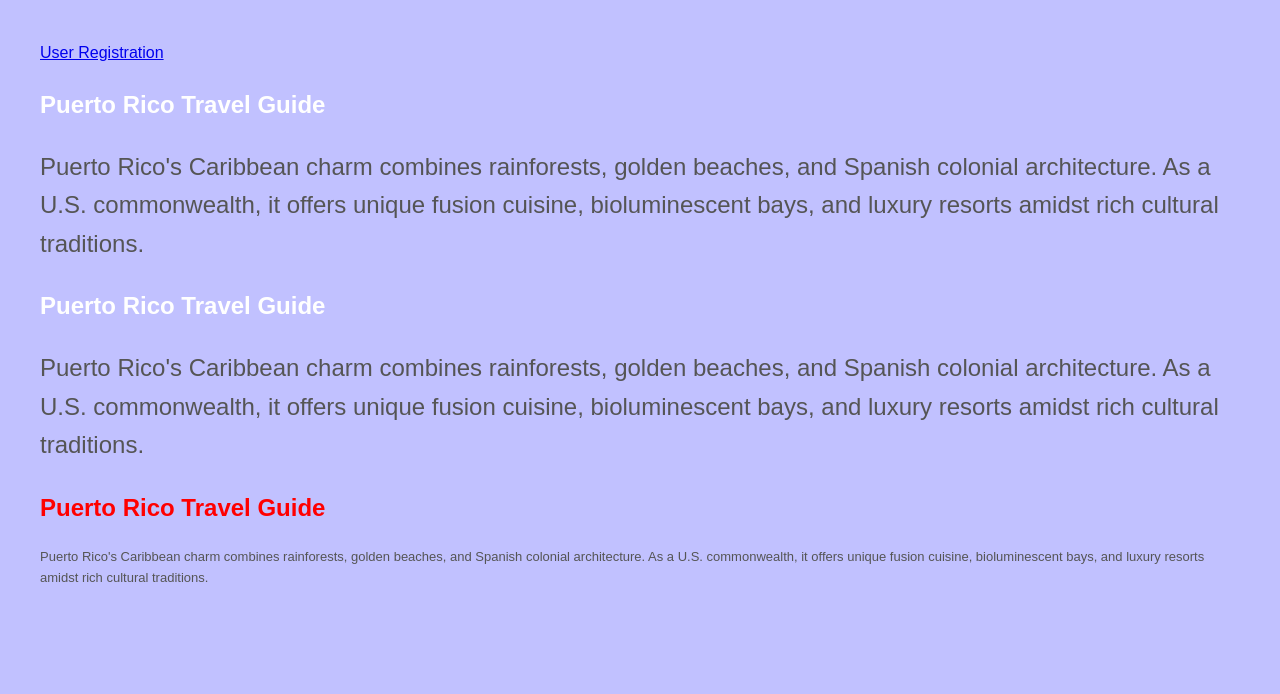
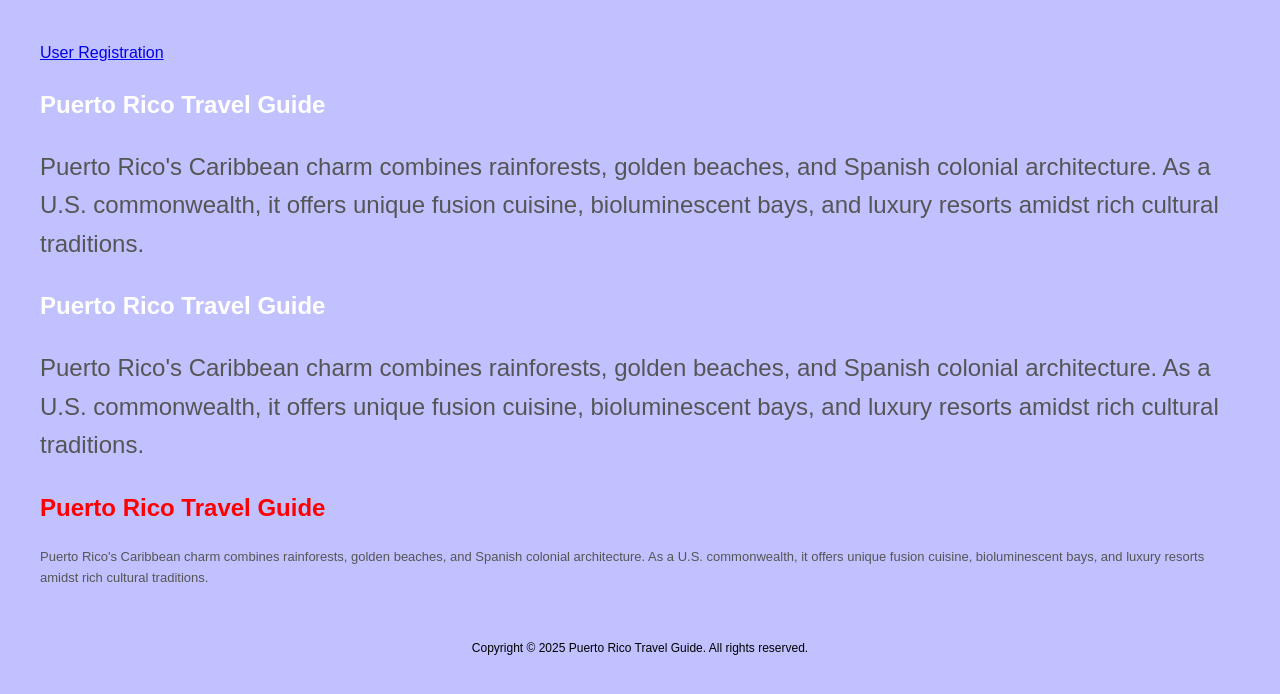
Before and after one commit to mxhong/demo2, a plain HTML site: page index.html in a window 1280 px wide. Drawn offline with Linux system fonts and the light colour scheme.

Commit message:
Added Copyright Information

```diff
--- a/index.html
+++ b/index.html
@@ -22,5 +22,10 @@
 
         <h2 style="color: red;">Puerto Rico Travel Guide</h2>
         <p style="font-size: small;">Puerto Rico's Caribbean charm combines rainforests, golden beaches, and Spanish colonial architecture. As a U.S. commonwealth, it offers unique fusion cuisine, bioluminescent bays, and luxury resorts amidst rich cultural traditions.</p>
+
+        <br>
+        <p class="copyright">
+            Copyright &copy; 2025 Puerto Rico Travel Guide. All rights reserved.
+        </p>
     </body>
 </html>
--- a/style.css
+++ b/style.css
@@ -8,3 +8,8 @@ body {
 h1{
     color: #fff;
 }
+.copyright{
+    color: #000;
+    font-size: 12px;
+    text-align: center;
+}
```
Also changed, not shown: about.html (+7 -2 lines).
